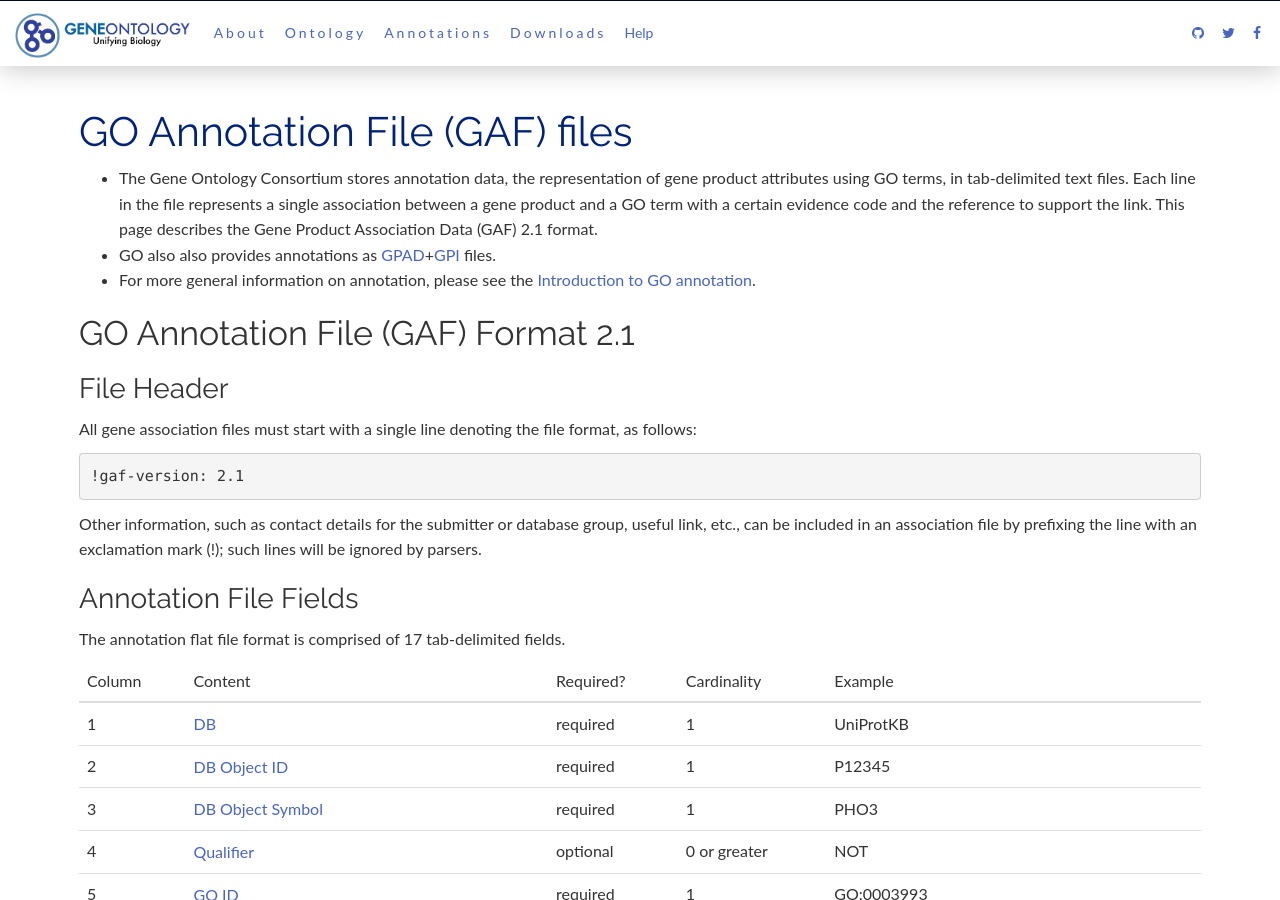
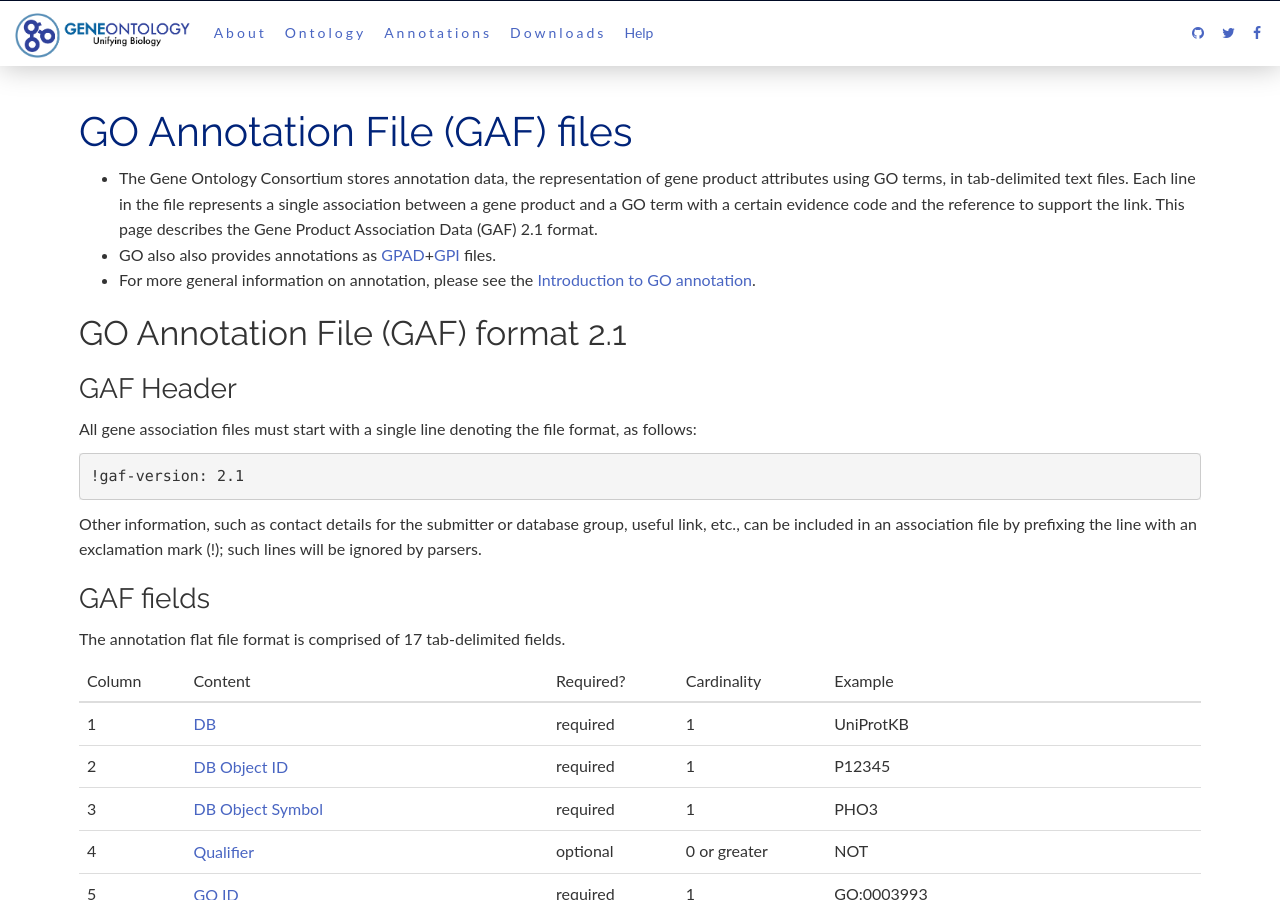
Before and after one commit to geneontology/geneontology.github.io, a Jekyll site: the page built from _docs/go-annotation-file-gaf-format-21.md, in a window 1280 px wide and 900 px high. Built offline with Jekyll 4.4.1, drawn with Linux system fonts in a browser that asks for light colours; nearby versions of some CDN libraries.

Commit message:
Update go-annotation-file-gaf-format-21.md

```diff
--- a/_docs/go-annotation-file-gaf-format-21.md
+++ b/_docs/go-annotation-file-gaf-format-21.md
@@ -1,5 +1,5 @@
 ---
-title: Annotation Files in GO Annotation File (GAF) Format
+title: GO Annotation File (GAF) format
 permalink: /docs/go-annotation-file-gaf-format-21/
 redirect_from:
 - /page/go-annotation-file-gaf-format-21
@@ -17,9 +17,9 @@
 + GO also also provides annotations as [GPAD](/docs/gene-product-association-data-gpad-format/)+[GPI](/docs/gene-product-information-gpi-format/) files.
 + For more general information on annotation, please see the [Introduction to GO annotation](/docs/go-annotations/).
 
-## GO Annotation File (GAF) Format 2.1
+## GO Annotation File (GAF) format 2.1
 
-### File Header
+### GAF Header
 
 All gene association files must start with a single line denoting the file format, as follows:
 
@@ -27,7 +27,7 @@
 
 Other information, such as contact details for the submitter or database group, useful link, etc., can be included in an association file by prefixing the line with an exclamation mark (!); such lines will be ignored by parsers.
 
-### Annotation File Fields
+### GAF fields
 
 The annotation flat file format is comprised of 17 tab-delimited fields.
 
```
